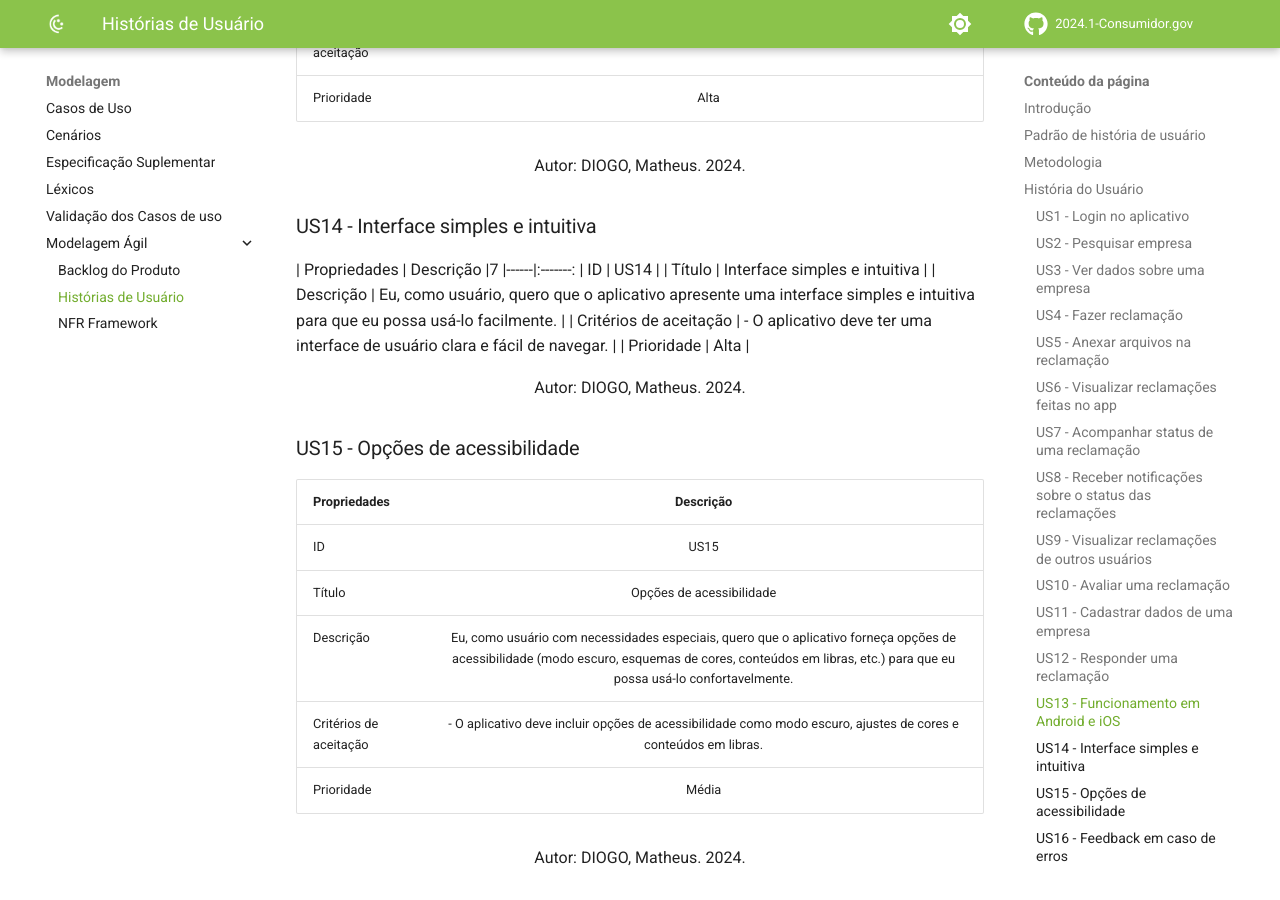
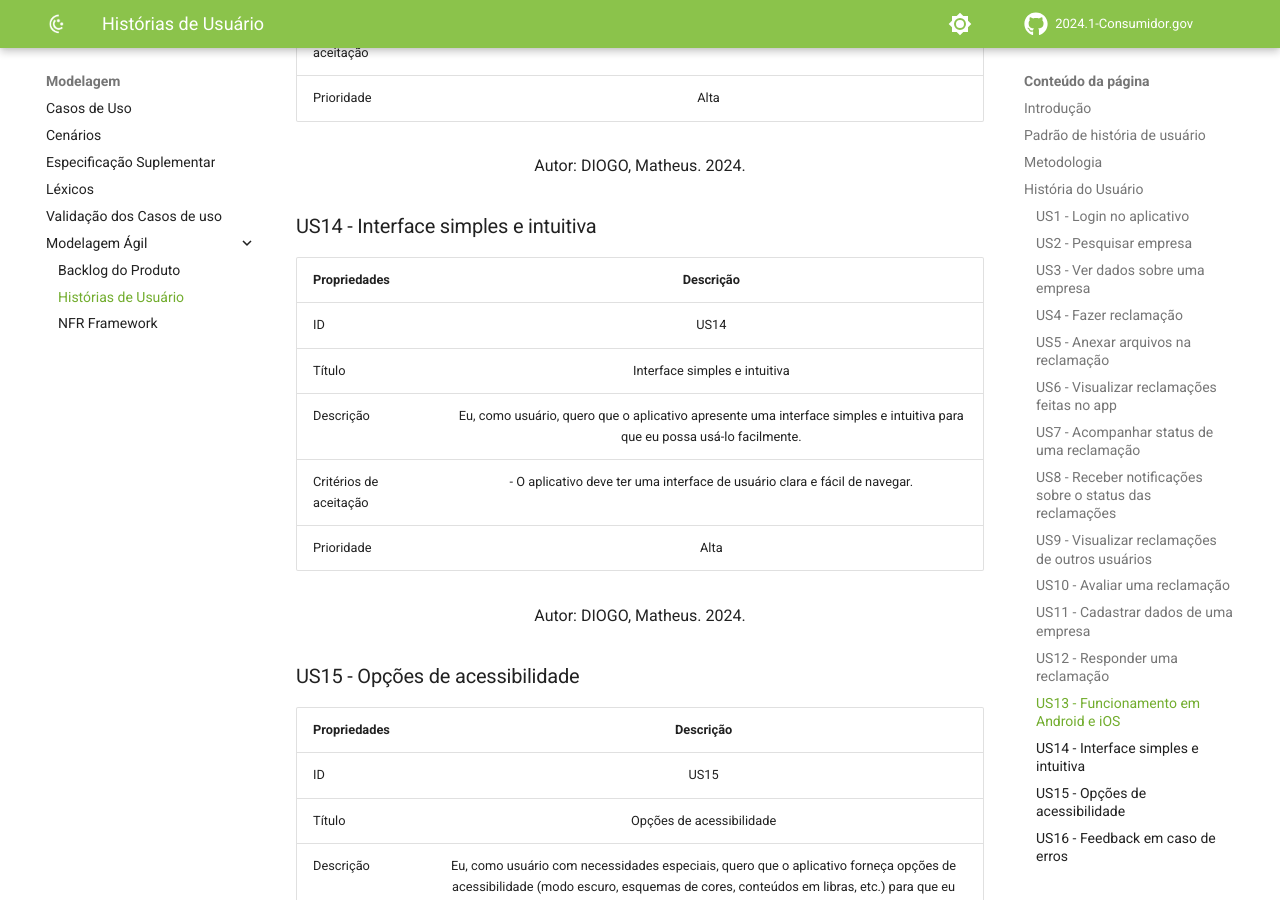
Before and after one commit to Requisitos-de-Software/2024.1-Grupo08, an MkDocs documentation site: the page built from docs/Modelagem/Modelagem Ágil/Historias.md, in a window 1280 px wide and 900 px high, scrolled down 7557 px. Built offline with MkDocs 1.6.1 and Material for MkDocs 9.7.7, drawn with Linux system fonts in a browser that asks for light colours; comment, search, counter and statistics services are not loaded.

Commit message:
fix historia

```diff
--- a/docs/Modelagem/Modelagem Ágil/Historias.md
+++ b/docs/Modelagem/Modelagem Ágil/Historias.md
@@ -210,7 +210,7 @@ A seguir estão as tabelas que descrevem as histórias de usuário elicitadas pe
 
 ### US14 - Interface simples e intuitiva
 
-| Propriedades | Descrição |7
+| Propriedades | Descrição |
 |------|:-------:
 | ID | US14 |
 | Título | Interface simples e intuitiva |
```
Also changed, not shown: other parts of docs/Modelagem/Modelagem Ágil/Historias.md (+1 -1 lines).
